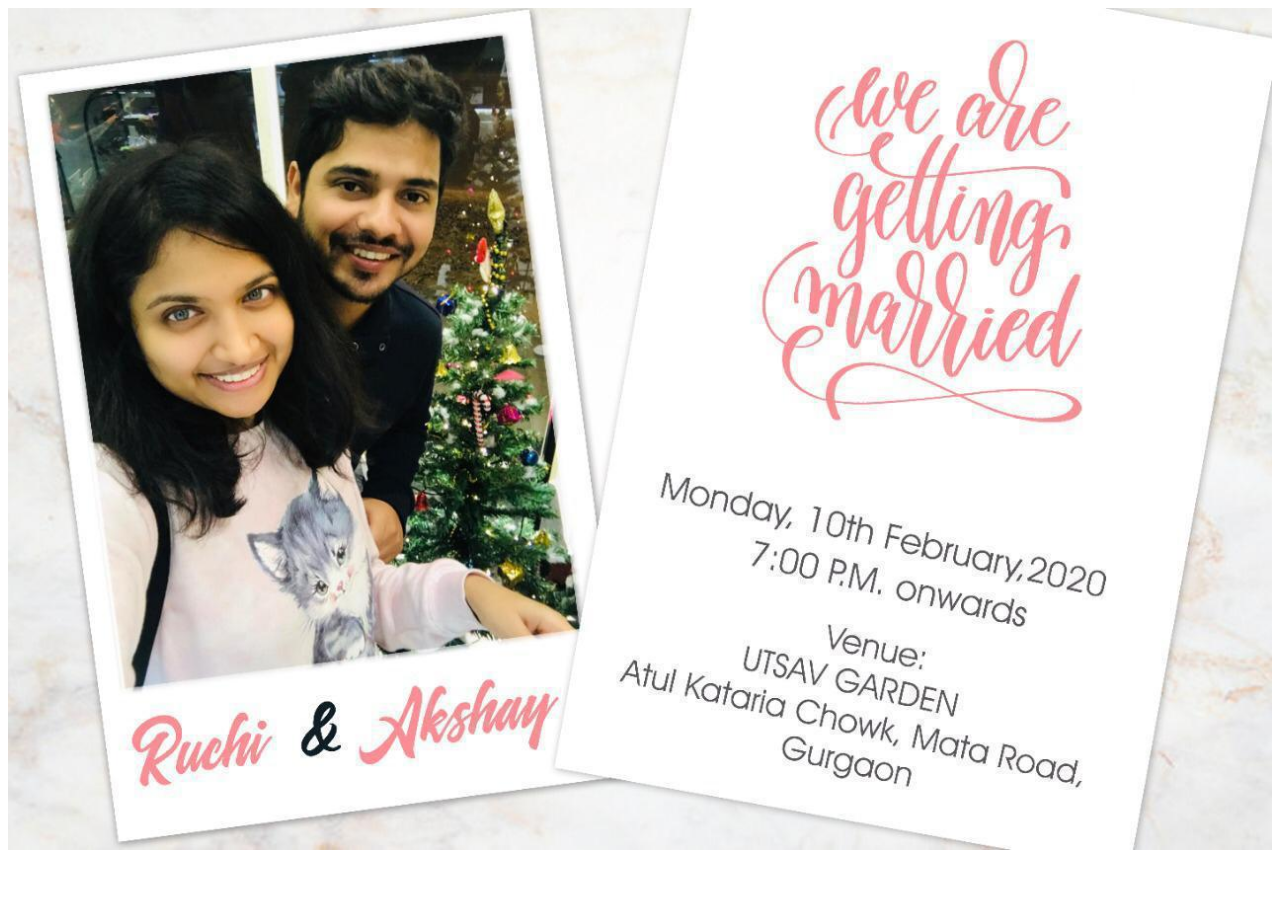
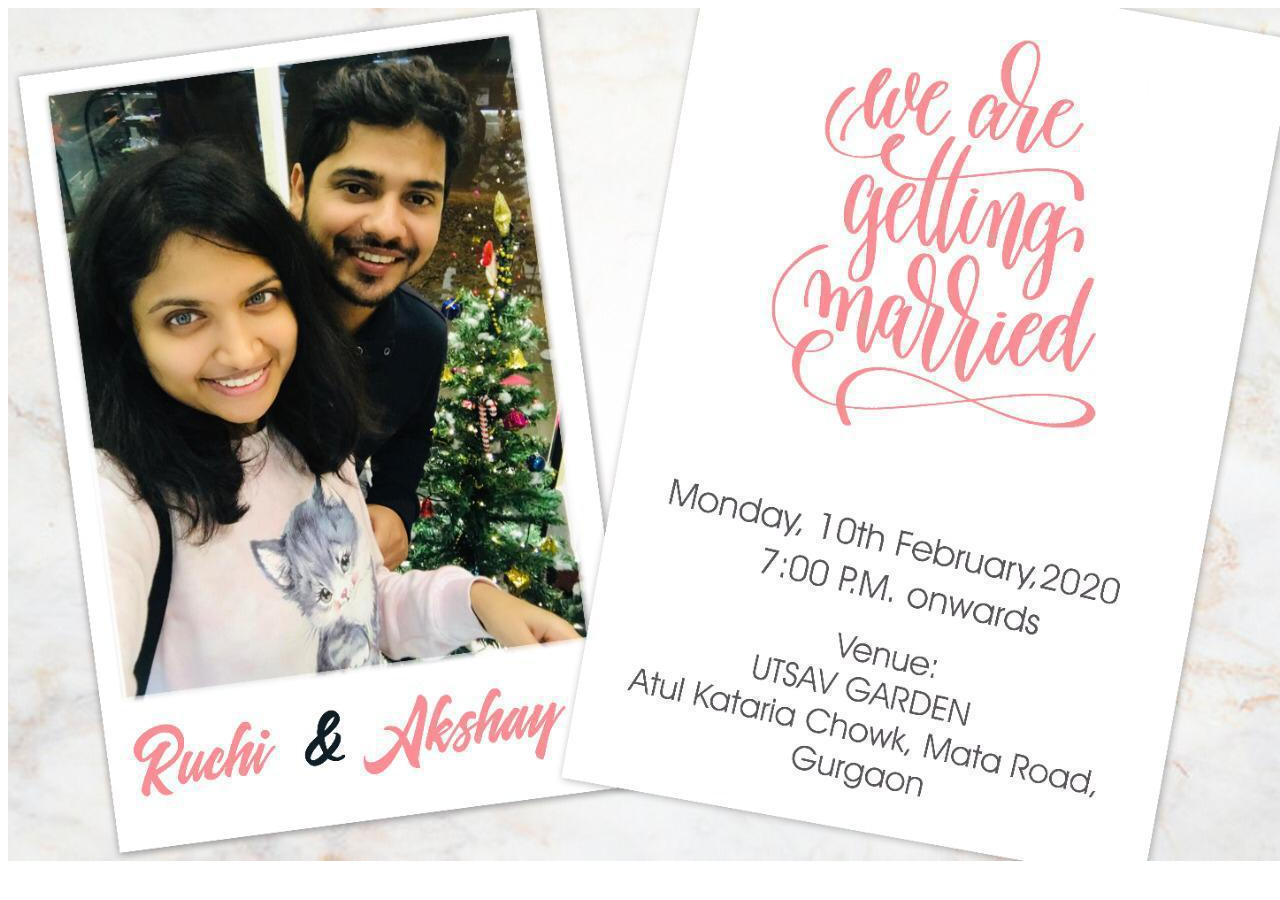
Before and after one commit to AkshaySiwal/website, a Jekyll site: the page static/assets/ruchi/invite.html, which Jekyll copies as it is, in a window 1280 px wide. Built offline with Jekyll 4.4.1, drawn with Linux system fonts in a browser that asks for light colours.

```diff
--- a/static/assets/ruchi/invite.html
+++ b/static/assets/ruchi/invite.html
@@ -3,7 +3,7 @@
 <title>Akshay's house Location</title>
 <style>
 img {
-    width: 100%;
+    width: 100vw;
     height: auto;
 }
 </style>
```
